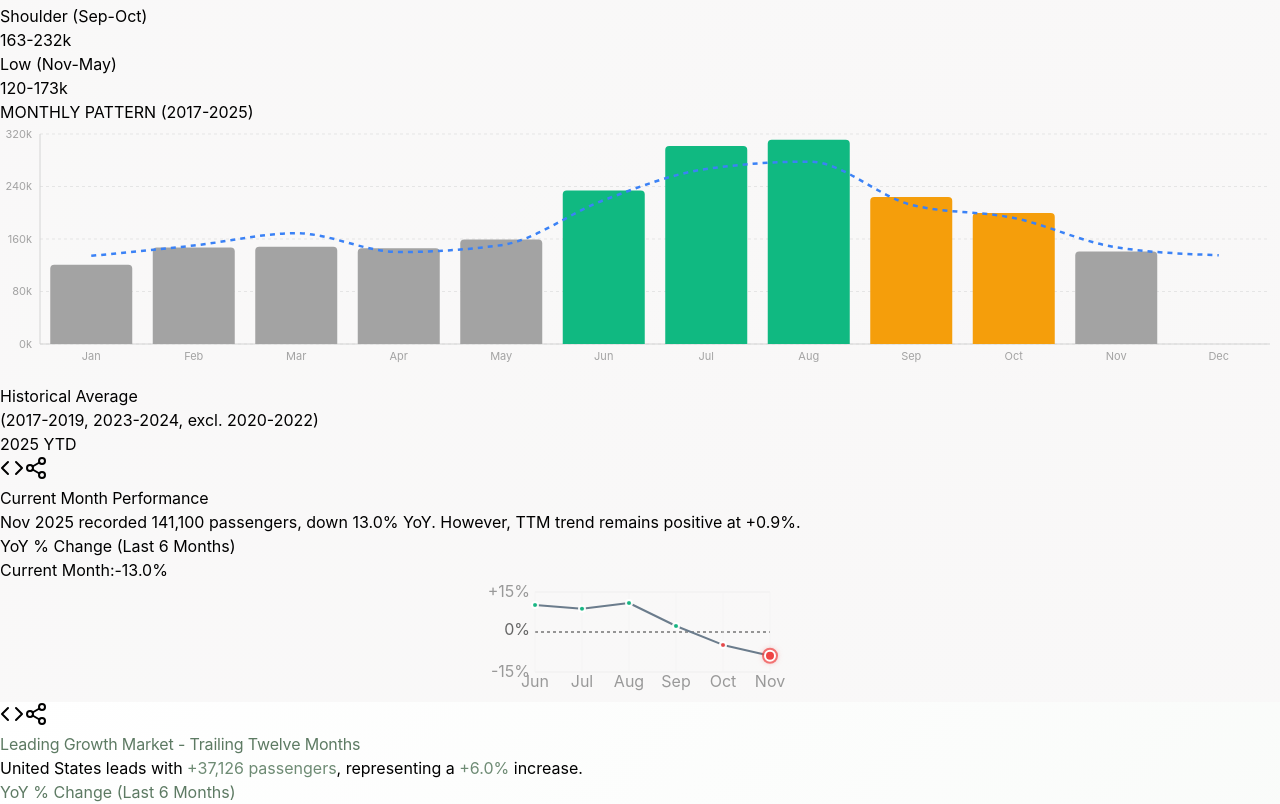
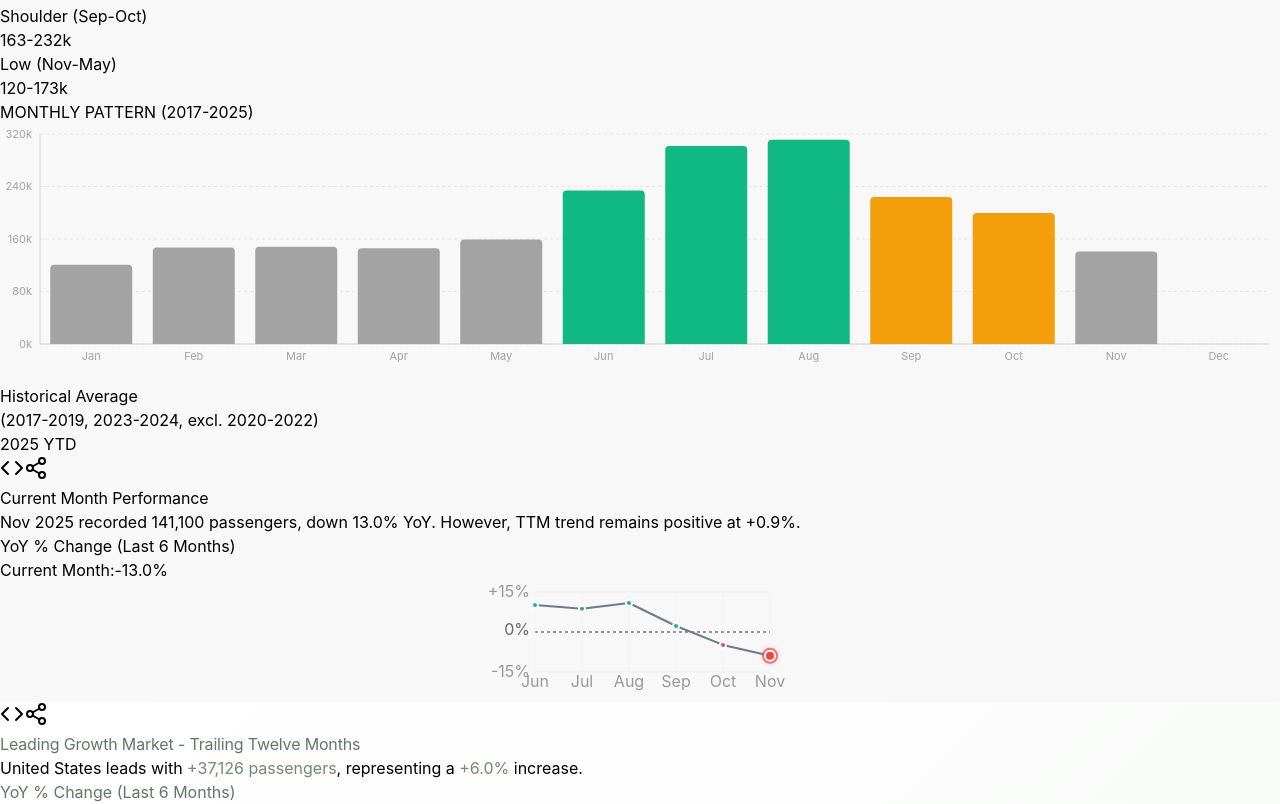
Before and after one commit to kottosson/icelandinsights, a React (Vite) app: page / in a window 1280 px wide. Shown: the part 1705-2509 px from the top of the page. Built offline with nearby package versions, Linux system fonts and the light colour scheme.

Commit message:
new chart2

```diff
--- a/src/data_dashboard.tsx
+++ b/src/data_dashboard.tsx
@@ -1,5 +1,5 @@
 import React, { useState, useEffect } from 'react';
-import { BarChart, Bar, LineChart, Line, XAxis, YAxis, CartesianGrid, Tooltip, Legend, ResponsiveContainer, ComposedChart, Cell } from 'recharts';
+import { BarChart, Bar, LineChart, Line, XAxis, YAxis, CartesianGrid, Tooltip, Legend, ResponsiveContainer, Cell } from 'recharts';
 import { Sparkles, TrendingUp, TrendingDown, Minus, Share2, ArrowUpDown, ChevronUp, ChevronDown, Code, FileDown, Link2, Twitter, Linkedin, Calendar, ChevronLeft, ChevronRight } from 'lucide-react';
 
 // Add custom animations
@@ -1301,7 +1301,7 @@ export default function DataDashboard() {
                   <div className="text-[10px] text-neutral-800 uppercase tracking-wider font-semibold mb-4">MONTHLY PATTERN (2017-2025)</div>
 
                   <ResponsiveContainer width="100%" height={260}>
-                    <ComposedChart
+                    <BarChart
                       data={(() => {
                         const currentDate = new Date(kpis.currentMonthName);
                         const currentMonth = currentDate.getMonth();
@@ -1368,12 +1368,8 @@ export default function DataDashboard() {
                           if (value === null) return ['N/A', name];
                           return [`${(value/1000).toFixed(0)}k`, name];
                         }}
-                        labelFormatter={(label) => {
-                          // Label is already the full month name from our data
-                          return label;
-                        }}
                       />
-                      {/* 2025 Bars FIRST (so they render behind the line) */}
+                      {/* 2025 Bars */}
                       <Bar
                         dataKey="current"
                         name="2025 YTD"
@@ -1382,17 +1378,17 @@ export default function DataDashboard() {
                         {(() => {
                           const monthLabels = ['Jan', 'Feb', 'Mar', 'Apr', 'May', 'Jun', 'Jul', 'Aug', 'Sep', 'Oct', 'Nov', 'Dec'];
                           return monthLabels.map((label, index) => {
-                            let fill = '#a3a3a3'; // Low season (neutral-400)
+                            let fill = '#a3a3a3';
                             if (index >= 5 && index <= 7) {
-                              fill = '#10b981'; // High season (emerald-500)
+                              fill = '#10b981';
                             } else if (index >= 8 && index <= 9) {
-                              fill = '#f59e0b'; // Shoulder (amber-500)
+                              fill = '#f59e0b';
                             }
                             return <Cell key={`cell-${index}`} fill={fill} />;
                           });
                         })()}
                       </Bar>
-                      {/* Historical Average Line SECOND (renders on top with distinct color) */}
+                      {/* Historical Line - render after bars so it's on top */}
                       <Line
                         type="monotone"
                         dataKey="historical"
@@ -1402,7 +1398,7 @@ export default function DataDashboard() {
                         dot={false}
                         name="Historical Avg"
                       />
-                    </ComposedChart>
+                    </BarChart>
                   </ResponsiveContainer>
 
                   {/* Legend */}
```
Also changed, not shown: 3 other files (tests, documents, lock files or other folders).
